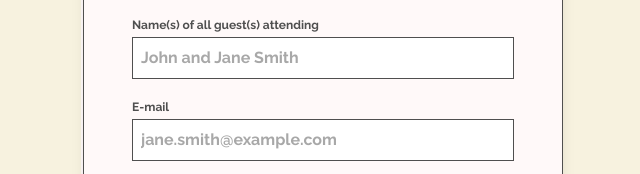
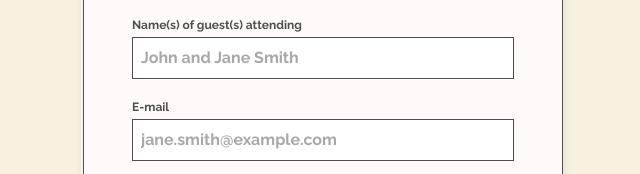
Before and after one commit to mwiltshire/alovelypairofboots.com, a Gatsby site: page / in a window 1280 px wide. Shown: the part 5028-5202 px from the top of the page, 317-957 px from the left. Built offline with nearby package versions, Linux system fonts and the light colour scheme; Gatsby itself is replaced by a stand-in of ours; some packages are replaced by stand-ins of ours.

Commit message:
fix input label

```diff
--- a/src/components/ContactForm.tsx
+++ b/src/components/ContactForm.tsx
@@ -107,7 +107,7 @@ export function ContactForm() {
       <div className="stack">
         <motion.div layout>
           <Label>
-            Name(s) of all guest(s) attending
+            Name(s) of guest(s) attending
             <TextInput
               type="text"
               placeholder="John and Jane Smith"
```
